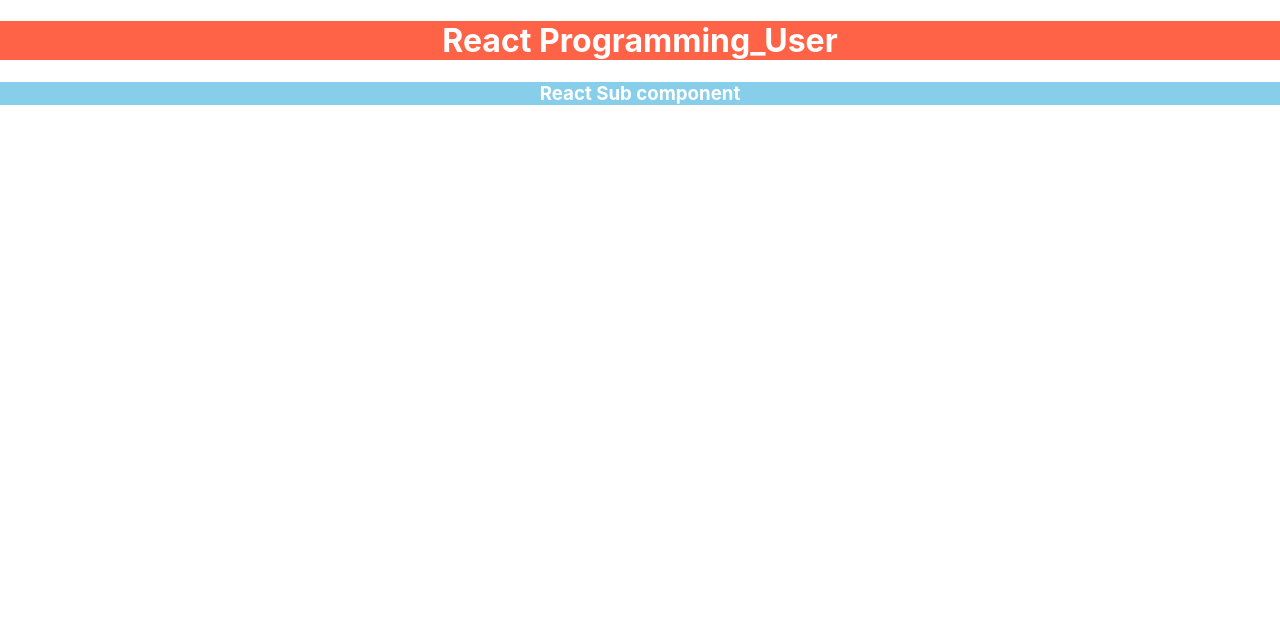
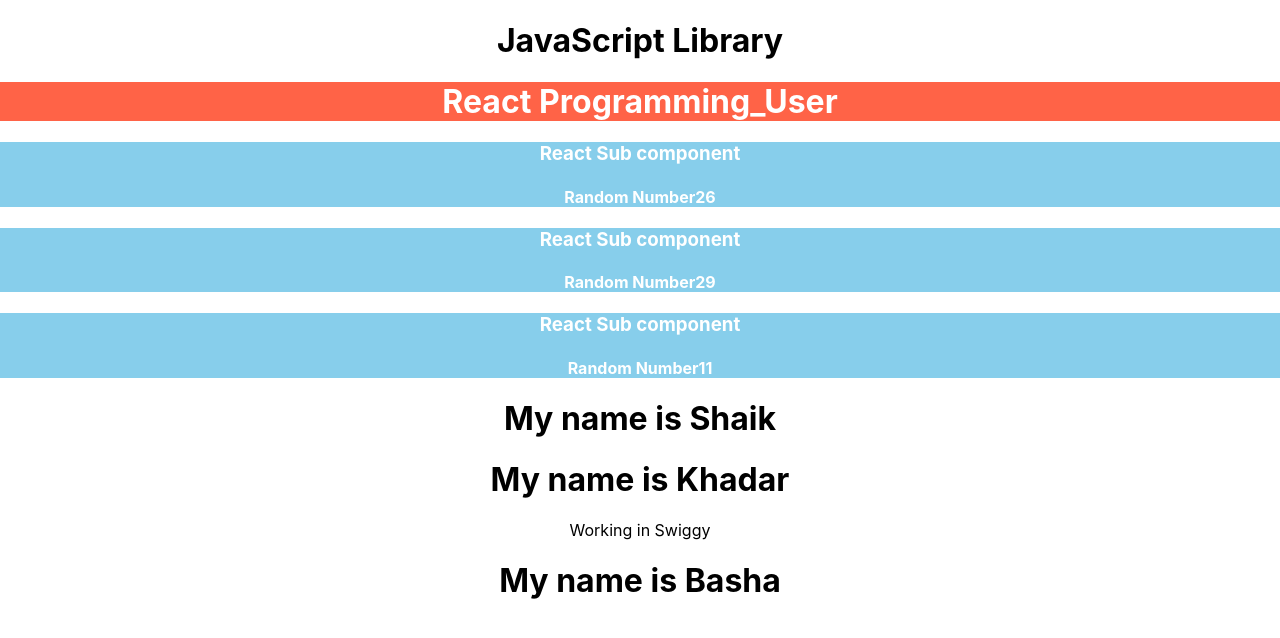
Before and after one commit to Bahsa31/React-JS, a React (Create React App) app: page / in a window 1280 px wide. Shown: the top 638 px of the page. Built offline with nearby package versions, Linux system fonts and the light colour scheme.

Commit message:
Add files via upload

```diff
--- a/src/App.js
+++ b/src/App.js
@@ -1,6 +1,7 @@
 import React, { Component } from 'react';
 import Users from './User/Users';
 import Person from './Person/Person';
+import Propsex from './Propsex/Propsex';
 import logo from './logo.svg';
 import './App.css';
 
@@ -9,8 +10,14 @@ class App extends Component {
   render() {
     return (
       <div className='App'>
+        <h1>JavaScript Library</h1>
         <h1> <Users /></h1>
         <Person />
+        <Person />
+        <Person />
+        <Propsex name="Shaik" />
+        <Propsex name="Khadar">Working in Swiggy</Propsex>
+        <Propsex name="Basha" />
       </div>
 
       )
--- a/src/Person/Person.js
+++ b/src/Person/Person.js
@@ -5,6 +5,7 @@ const person = () => {
     return(
         <div className="Person">
             <h3>React Sub component</h3>
+            <h4>Random Number{Math.floor(Math.random()*30)}</h4>
         </div>
     );
 };
--- /dev/null
+++ b/src/Propsex/Propsex.js
@@ -0,0 +1,12 @@
+import React from 'react';
+
+const Propsex = (Props)=>{
+    return (
+        <div>
+        <h1>My name is {Props.name}</h1>
+        <p>{Props.children}</p>
+        </div>
+    );
+}
+
+export default Propsex;
```
